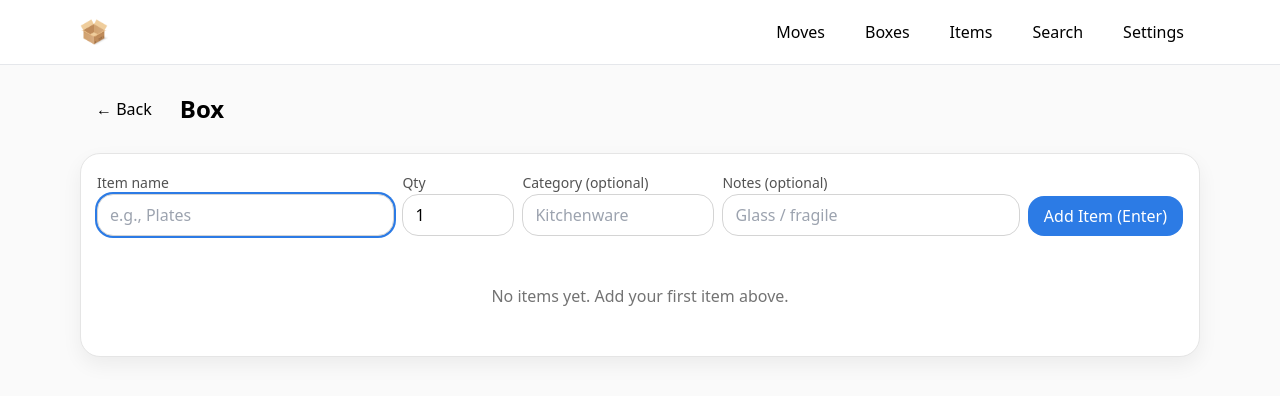
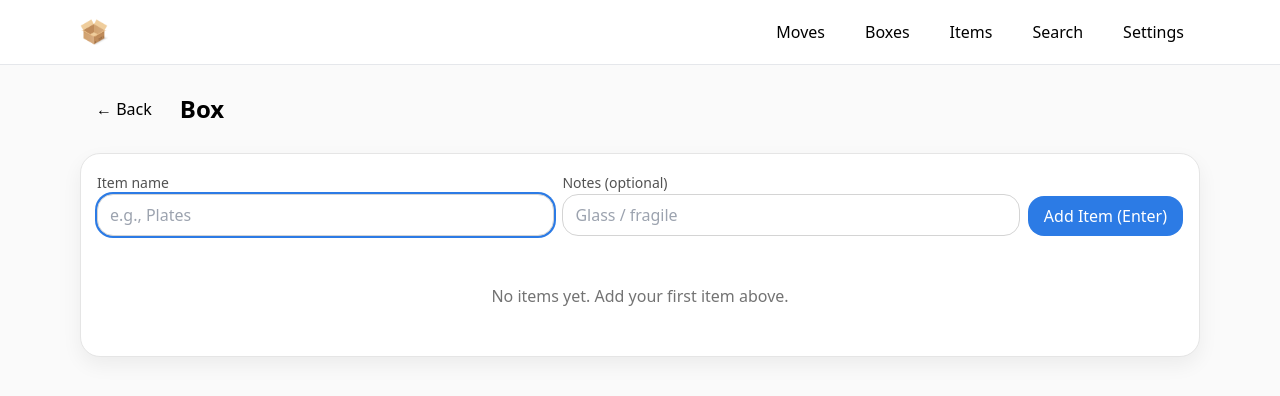
Before and after one commit to digiprofits/boxlisttest, a React (Vite) app: page /moves/1/boxes/1 in a window 1280 px wide. Shown: the top 396 px of the page. Built offline with nearby package versions, Linux system fonts and the light colour scheme.

Commit message:
Update BoxDetail.tsx

```diff
--- a/src/routes/BoxDetail.tsx
+++ b/src/routes/BoxDetail.tsx
@@ -1,6 +1,6 @@
-import { useEffect, useMemo, useRef, useState } from 'react';
+import { useEffect, useRef, useState } from 'react';
 import { Link, useNavigate, useParams } from 'react-router-dom';
-import { createItem, listBoxes, listItemsInBox, moveItemToBox, updateBox, updateItem, deleteItem, useUI } from '@/store';
+import { createItem, listBoxes, listItemsInBox, moveItemToBox, updateBox, updateItem, deleteItem, useUI, reorderItems } from '@/store';
 import InlineEditable from '@/components/InlineEditable';
 import StatusSelect from '@/components/StatusSelect';
 import ImagePicker from '@/components/ImagePicker';
@@ -14,20 +14,16 @@ export default function BoxDetail(){
   const [boxes, setBoxes] = useState<any[]>([]);
   const [items, setItems] = useState<any[]>([]);
   const nameRef = useRef<HTMLInputElement>(null);
-  const qtyRef = useRef<HTMLInputElement>(null);
-  const catRef = useRef<HTMLInputElement>(null);
   const notesRef = useRef<HTMLInputElement>(null);
   const { toasts, push } = useToasts();
+  const [draggingId, setDraggingId] = useState<string|null>(null);
 
   useEffect(()=>{ if(moveId) setCurrentMove(moveId); }, [moveId]);
 
   async function refresh(){
-    // load box
     const bx = await listBoxes(moveId!);
     setBoxes(bx);
-    const b = bx.find(x => x.id === boxId);
-    setBox(b);
-    // items
+    setBox(bx.find(x => x.id === boxId));
     setItems(await listItemsInBox(boxId!));
   }
   useEffect(()=>{ refresh(); }, [moveId, boxId]);
@@ -36,16 +32,23 @@ export default function BoxDetail(){
     e.preventDefault();
     const name = nameRef.current!.value.trim();
     if(!name) return;
-    const qty = parseInt(qtyRef.current!.value || '1', 10) || 1;
-    const category = catRef.current!.value.trim();
     const notes = notesRef.current!.value.trim();
-    await createItem(moveId!, boxId!, { name, quantity: qty, category, notes });
+    await createItem(moveId!, boxId!, { name, notes });
     push('Item added');
     nameRef.current!.value = '';
-    qtyRef.current!.value = '1';
-    catRef.current!.value = '';
     notesRef.current!.value = '';
     nameRef.current!.focus();
+    refresh();
+  }
+
+  async function handleDrop(targetId: string){
+    if(!draggingId || draggingId===targetId) return;
+    const ids = items.map((it:any)=> it.id);
+    const from = ids.indexOf(draggingId);
+    const to = ids.indexOf(targetId);
+    ids.splice(to, 0, ids.splice(from, 1)[0]);
+    await reorderItems(ids);
+    setDraggingId(null);
     refresh();
   }
 
@@ -62,8 +65,6 @@ export default function BoxDetail(){
         <div className="card p-4 space-y-3">
           <div className="flex flex-wrap items-center gap-3">
             <InlineEditable value={box.name} onSave={v=>updateBox(box.id, { name: v })} className="text-xl font-semibold" />
-            <span className="text-neutral-500">Room:</span>
-            <InlineEditable value={box.room || ''} onSave={v=>updateBox(box.id, { room: v })} placeholder="(none)" />
           </div>
           <StatusSelect value={box.status} onChange={(v)=>updateBox(box.id, { status: v })} />
 
@@ -83,7 +84,7 @@ export default function BoxDetail(){
               <div className="text-sm text-neutral-500">No images yet.</div>
             )}
             <div className="mt-2">
-              <ImagePicker multiple onPick={async (urls)=>{ const imgs = [...(box.images||[]), ...urls]; await updateBox(box.id, { images: imgs }); push('Images added'); refresh(); }} />
+              <ImagePicker onSave={async (url)=>{ const imgs = [...(box.images||[]), url]; await updateBox(box.id, { images: imgs }); push('Image saved'); refresh(); }} />
             </div>
           </div>
         </div>
@@ -91,19 +92,11 @@ export default function BoxDetail(){
 
       <div className="card p-4">
         <form onSubmit={addItem} className="flex flex-wrap items-end gap-2">
-          <div className="flex-1 min-w-[200px]">
+          <div className="flex-1 min-w-[220px]">
             <label className="text-sm text-neutral-600">Item name</label>
             <input ref={nameRef} className="input" placeholder="e.g., Plates" autoFocus />
           </div>
-          <div className="w-28">
-            <label className="text-sm text-neutral-600">Qty</label>
-            <input ref={qtyRef} className="input" defaultValue="1" type="number" min="1" />
-          </div>
-          <div className="w-48">
-            <label className="text-sm text-neutral-600">Category (optional)</label>
-            <input ref={catRef} className="input" placeholder="Kitchenware" />
-          </div>
-          <div className="flex-1 min-w-[200px]">
+          <div className="flex-1 min-w-[220px]">
             <label className="text-sm text-neutral-600">Notes (optional)</label>
             <input ref={notesRef} className="input" placeholder="Glass / fragile" />
           </div>
@@ -112,15 +105,18 @@ export default function BoxDetail(){
 
         <div className="mt-4 divide-y">
           {items.map(it => (
-            <div key={it.id} className="py-3 flex items-center gap-3">
+            <div key={it.id} className="py-3 flex items-center gap-3"
+              draggable
+              onDragStart={()=>setDraggingId(it.id)}
+              onDragOver={(e)=>e.preventDefault()}
+              onDrop={()=>handleDrop(it.id)}>
+              <span className="cursor-grab select-none">☰</span>
               <InlineEditable value={it.name} onSave={v=>updateItem(it.id, { name: v })} className="flex-1 font-medium" />
-              <input className="input w-20" type="number" min="1" value={it.quantity}
-                onChange={e=>updateItem(it.id, { quantity: parseInt(e.target.value||'1',10)||1 })} />
-              <InlineEditable value={it.category || ''} onSave={v=>updateItem(it.id, { category: v })} placeholder="Category" className="w-40" />
               <InlineEditable value={it.notes || ''} onSave={v=>updateItem(it.id, { notes: v })} placeholder="Notes" className="flex-1" />
               <select className="input w-40" value={it.boxId} onChange={e=>{ moveItemToBox(it.id, e.target.value); setTimeout(refresh, 50); }}>
                 {boxes.map((b:any)=> <option key={b.id} value={b.id}>{b.name}</option>)}
               </select>
+              <button className="btn btn-ghost">Edit</button>
               <button className="btn btn-danger" onClick={async ()=>{ if(confirm('Delete item?')){ await deleteItem(it.id); push('Item deleted'); refresh(); } }}>Delete</button>
             </div>
           ))}
```
